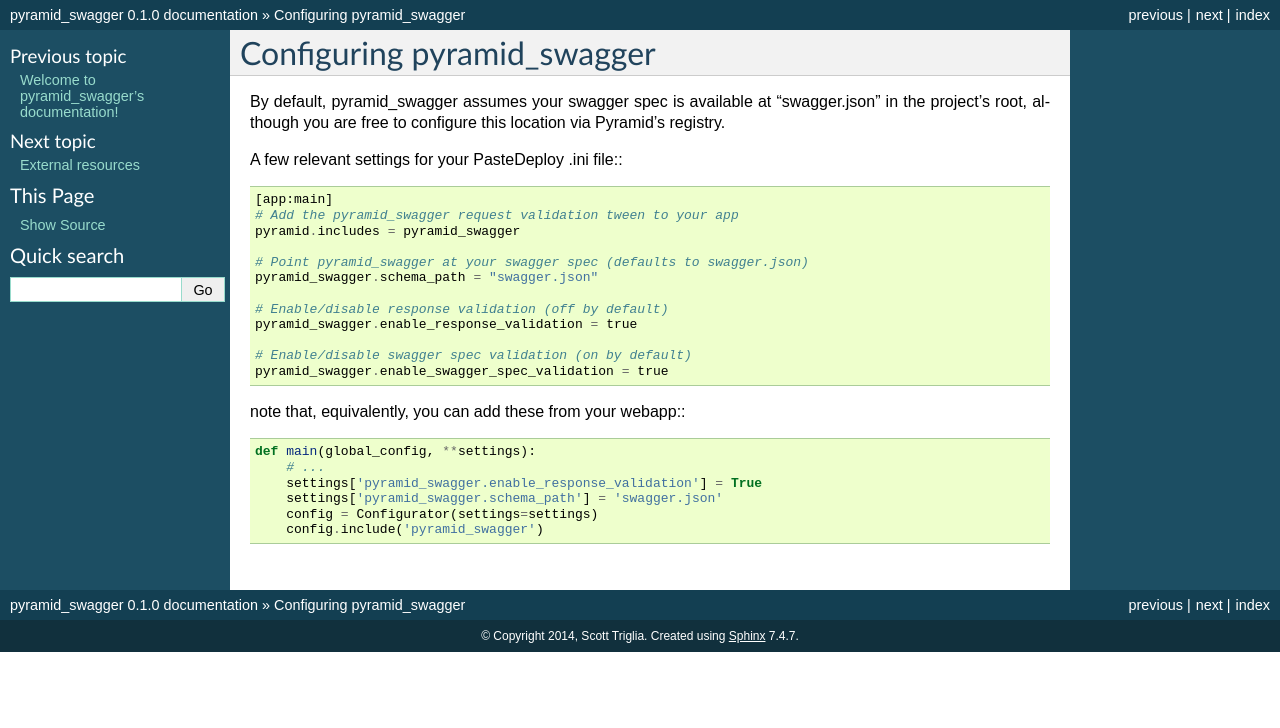
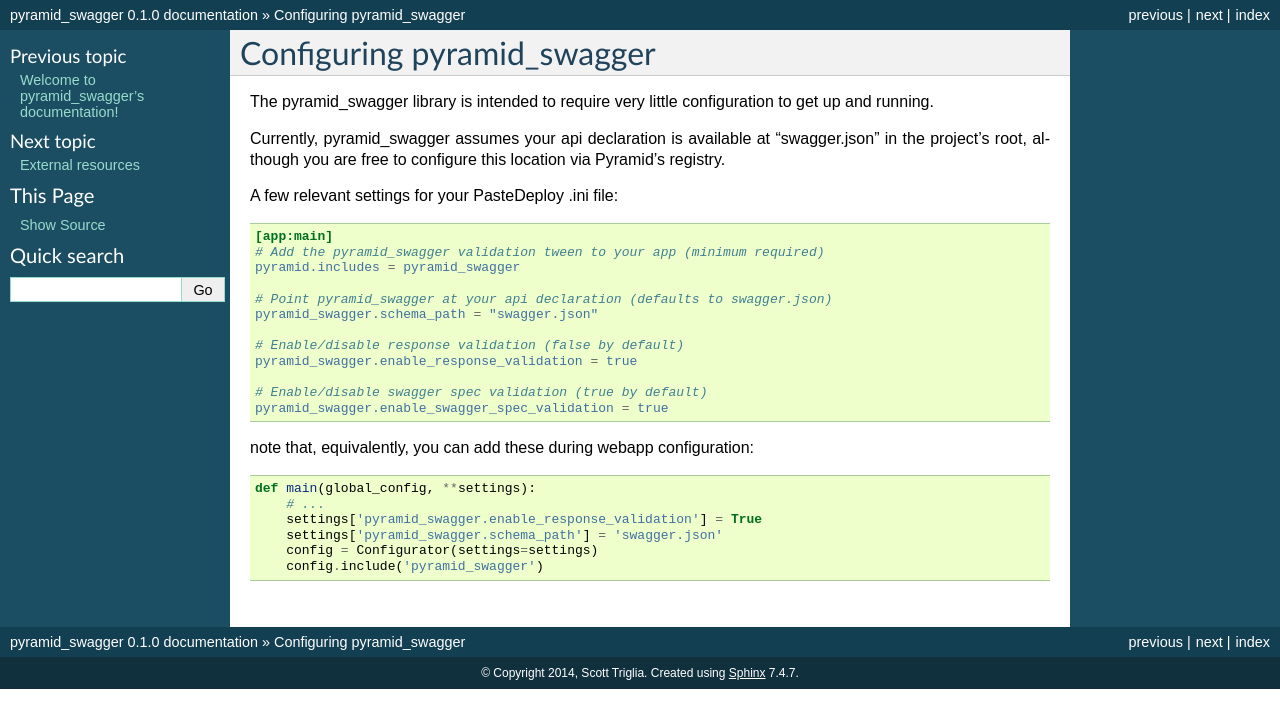
Before and after one commit to Yelp/pyramid_swagger, a Sphinx documentation site: the page built from docs/configuration.rst, in a window 1280 px wide. Shown: the top 728 px of the page. Built offline with Sphinx 7.4.7, drawn with Linux system fonts in a browser that asks for light colours.

Commit message:
Update configuration.rst

```diff
--- a/docs/configuration.rst
+++ b/docs/configuration.rst
@@ -1,26 +1,33 @@
 Configuring pyramid_swagger
 ===========================================
 
-By default, pyramid_swagger assumes your swagger spec is available at
+The pyramid_swagger library is intended to require very little configuration to
+get up and running.
+
+Currently, pyramid_swagger assumes your api declaration is available at
 "swagger.json" in the project's root, although you are free to configure this
 location via Pyramid's registry.
 
-A few relevant settings for your PasteDeploy .ini file:::
+A few relevant settings for your PasteDeploy .ini file:
+
+.. code-block:: ini
 
         [app:main]
-        # Add the pyramid_swagger request validation tween to your app
+        # Add the pyramid_swagger validation tween to your app (minimum required)
         pyramid.includes = pyramid_swagger
 
-        # Point pyramid_swagger at your swagger spec (defaults to swagger.json)
+        # Point pyramid_swagger at your api declaration (defaults to swagger.json)
         pyramid_swagger.schema_path = "swagger.json"
 
-        # Enable/disable response validation (off by default)
+        # Enable/disable response validation (false by default)
         pyramid_swagger.enable_response_validation = true
 
-        # Enable/disable swagger spec validation (on by default)
+        # Enable/disable swagger spec validation (true by default)
         pyramid_swagger.enable_swagger_spec_validation = true
 
-note that, equivalently, you can add these from your webapp:::
+note that, equivalently, you can add these during webapp configuration:
+
+.. code-block:: python
 
         def main(global_config, **settings):
             # ...
```
